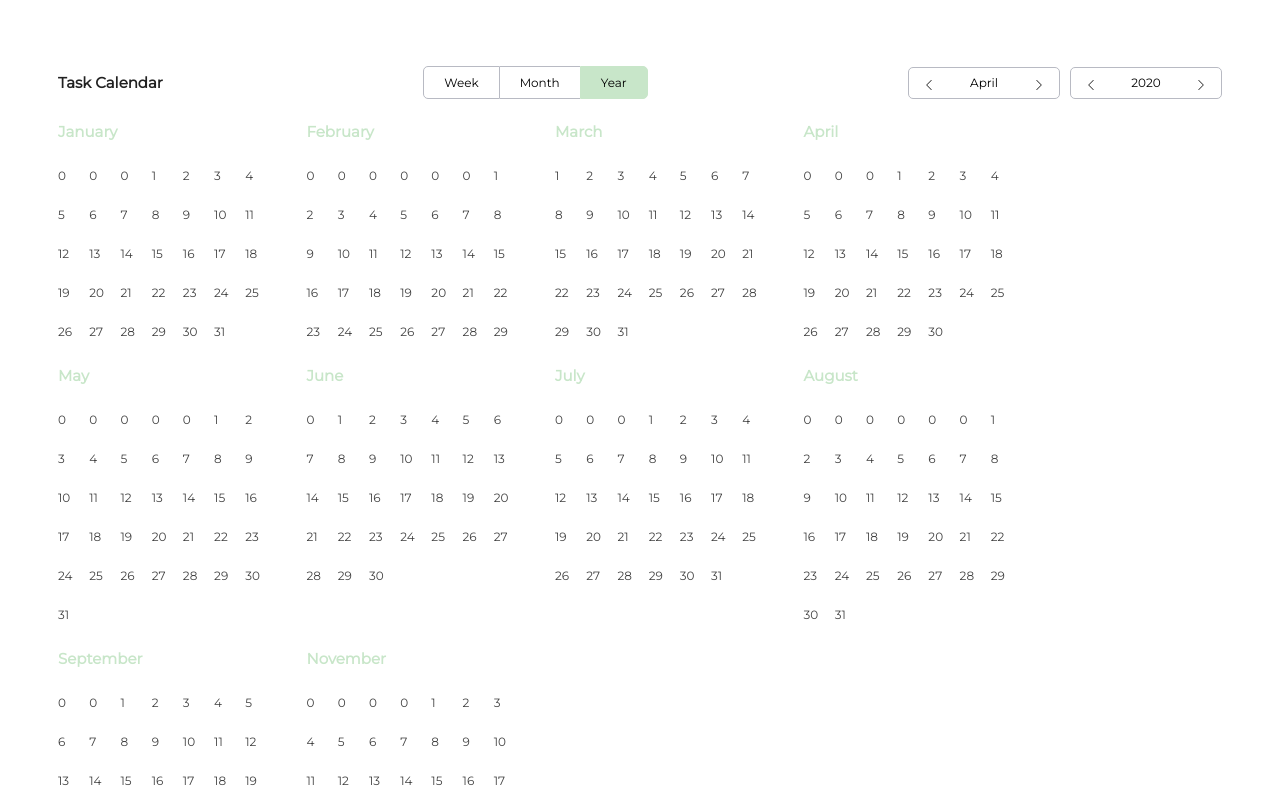
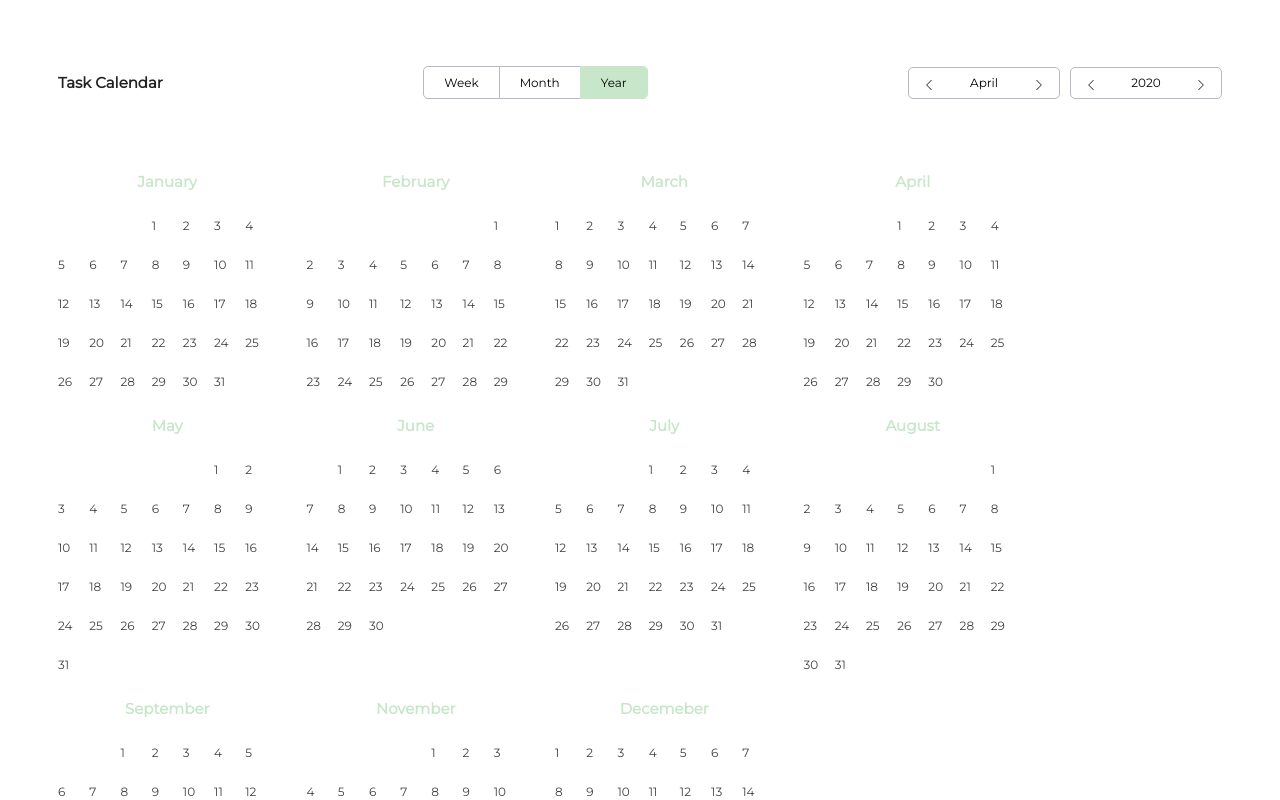
Before and after one commit to vanderkilu/gnome-calendar-web, a React (Create React App) app: page / in a window 1280 px wide. Both pictures are taken after a click on the button "Year". Shown: the top 800 px of the page. Built offline with nearby package versions, Linux system fonts and the light colour scheme.

Commit message:
improve ux

```diff
--- a/src/components/YearView.tsx
+++ b/src/components/YearView.tsx
@@ -10,6 +10,7 @@ const StyledMonthContainer = styled.div`
 const StyledMonthHeader = styled.h3`
   font-size: 1.5rem;
   color: #c8e6c9;
+  text-align: center;
 `;
 const StyledDayContainer = styled.div`
   display: grid;
@@ -26,6 +27,7 @@ const StyledText = styled.p`
 const StyledYearContainer = styled.div`
   display: grid;
   grid-template-columns: 1fr 20rem;
+  margin-top: 5rem;
 `;
 const StyledYearContent = styled.div`
   display: grid;
@@ -45,11 +47,15 @@ const MonthView: React.FC<MonthProps> = ({ days, month }) => {
       <StyledMonthContainer>
         <StyledMonthHeader>{month}</StyledMonthHeader>
         <StyledDayContainer>
-          {days.map(day => (
-            <StyledDay key={day}>
-              <StyledText>{day}</StyledText>
-            </StyledDay>
-          ))}
+          {days.map(day =>
+            day === 0 ? (
+              <StyledDay key={day}></StyledDay>
+            ) : (
+              <StyledDay key={day}>
+                <StyledText>{day}</StyledText>
+              </StyledDay>
+            )
+          )}
         </StyledDayContainer>
       </StyledMonthContainer>
     </>
--- a/src/utils/index.ts
+++ b/src/utils/index.ts
@@ -48,7 +48,7 @@ const monthString = (index: number) => {
 };
 
 export const generateDates = (date: moment.Moment) => {
-  return Array.from(Array(10).keys()).map(index => {
+  return Array.from(Array(11).keys()).map(index => {
     //set the date to reflect next month
     // generate all days for the month
     date = moment(date).set("month", index);
```
